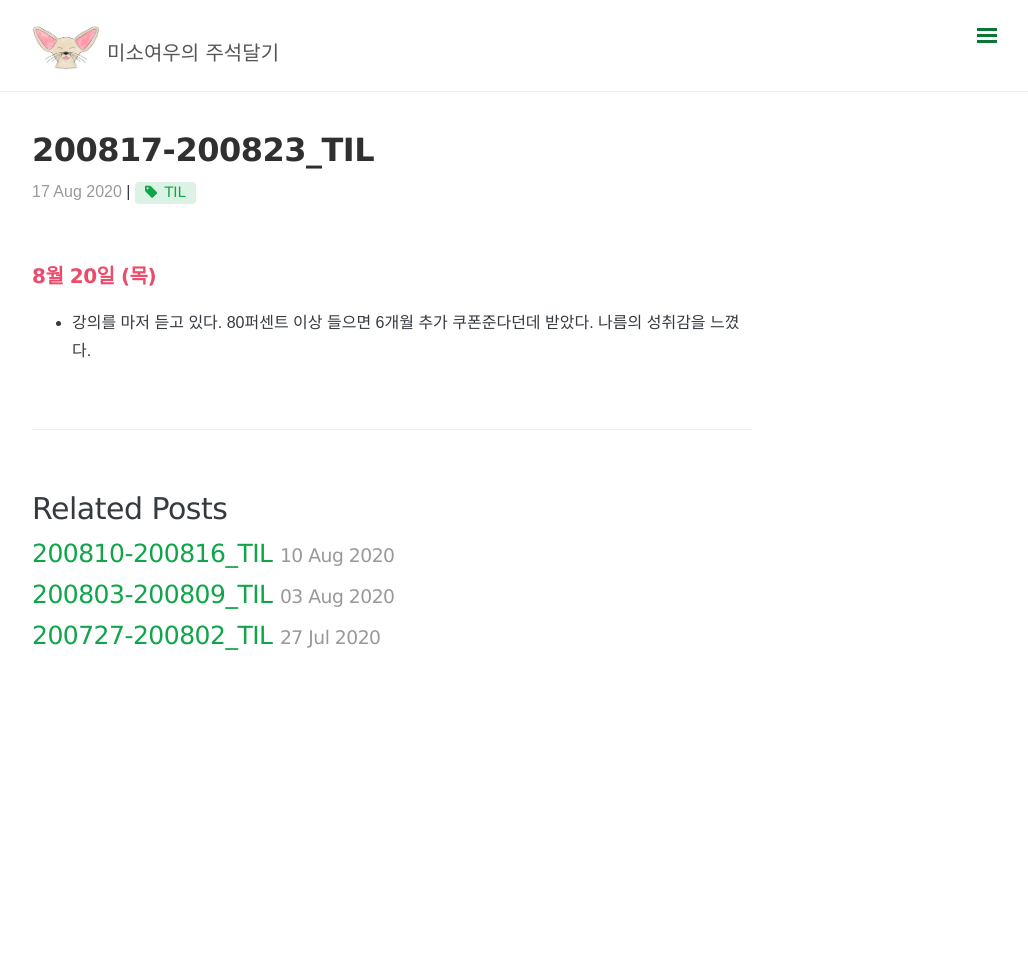
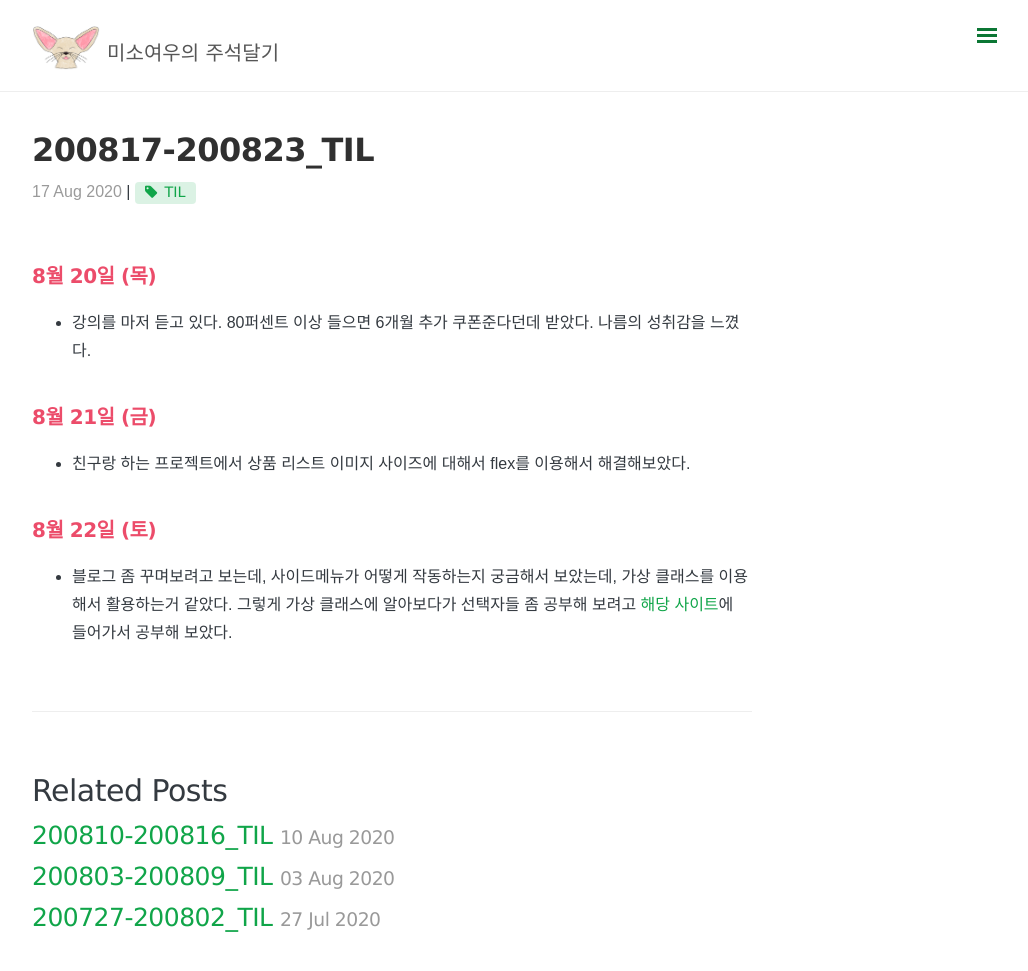
Before and after one commit to somefood/somefood.github.io, a Jekyll site: the page built from _posts/Today I Learned/2020-08-17-08-23-TIL.md, in a window 1280 px wide and 993 px high. Shown: the top 971 px of the window, without its empty margins (248-1276 px from the left). Built offline with Jekyll 4.4.1, drawn with Linux system fonts in a browser that asks for light colours; nearby versions of some CDN libraries; comment, search, counter and statistics services are not loaded.

Commit message:
수정: TIL 내용 추가

```diff
--- a/_posts/Today I Learned/2020-08-17-08-23-TIL.md
+++ b/_posts/Today I Learned/2020-08-17-08-23-TIL.md
@@ -9,3 +9,9 @@ comments: true
 
 ## 8월 20일 (목)
 - 강의를 마저 듣고 있다. 80퍼센트 이상 들으면 6개월 추가 쿠폰준다던데 받았다. 나름의 성취감을 느꼈다.
+
+## 8월 21일 (금)
+- 친구랑 하는 프로젝트에서 상품 리스트 이미지 사이즈에 대해서 flex를 이용해서 해결해보았다.
+
+## 8월 22일 (토)
+- 블로그 좀 꾸며보려고 보는데, 사이드메뉴가 어떻게 작동하는지 궁금해서 보았는데, 가상 클래스를 이용해서 활용하는거 같았다. 그렇게 가상 클래스에 알아보다가 선택자들 좀 공부해 보려고 [해당 사이트](https://flukeout.github.io/)에 들어가서 공부해 보았다.
```
